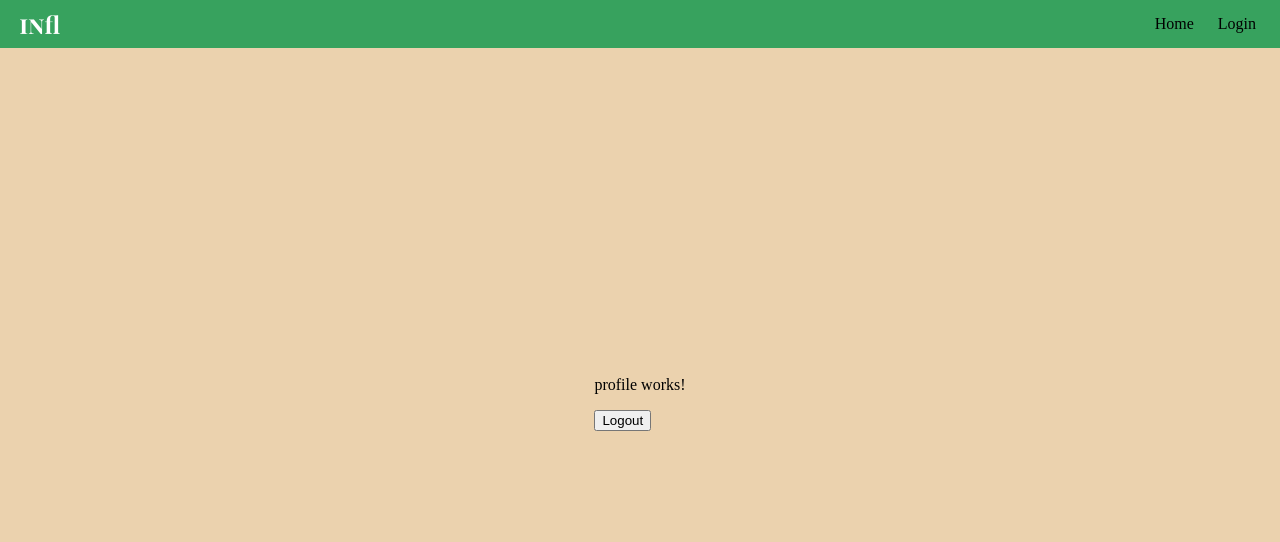
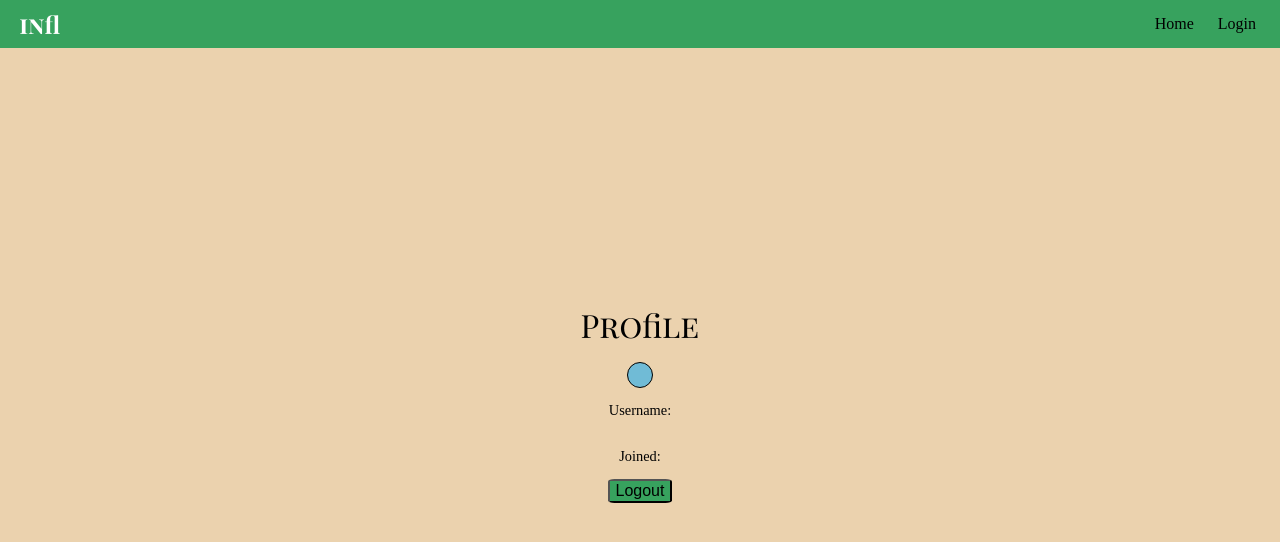
Before and after one commit to GarudaZ/infinite-library-fe, an Angular app: page /profile in a window 1280 px wide. Shown: the top 542 px of the page. Built offline with nearby package versions, Linux system fonts and the light colour scheme.

Commit message:
adds styling to profile

```diff
--- a/src/app/profile/profile.component.html
+++ b/src/app/profile/profile.component.html
@@ -1,4 +1,10 @@
-<p>profile works!</p>
-<div>
+<div class="profile">
+  <h2>Profile</h2>
+  <div class="profile-avatar">
+    {{ userInitials }}
+  </div>
+  <p>Username: {{ user?.username }}</p>
+  <p>Joined: {{ user?.created_at }}</p>
+
   <button type="button" (click)="logout()">Logout</button>
 </div>
--- a/src/app/profile/profile.component.ts
+++ b/src/app/profile/profile.component.ts
@@ -1,7 +1,8 @@
 import { Component } from '@angular/core';
 import { AuthService } from '../services/auth.service';
-import { UserService } from '../services/user.service';
+import { UserService, User } from '../services/user.service';
 import { Router } from '@angular/router';
+
 @Component({
   selector: 'app-profile',
   standalone: true,
@@ -10,6 +11,9 @@ import { Router } from '@angular/router';
   styleUrl: './profile.component.scss',
 })
 export class ProfileComponent {
+  user: User | null = null;
+  userInitials: string | undefined = '';
+
   constructor(
     private userService: UserService,
     private authService: AuthService,
@@ -21,4 +25,10 @@ export class ProfileComponent {
     this.userService.removeUser();
     this.router.navigateByUrl('/login');
   }
+  ngOnInit(): void {
+    this.userService.user$.subscribe((user) => {
+      this.user = user;
+      this.userInitials = user?.username.slice(0, 2).toUpperCase();
+    });
+  }
 }
--- a/src/styles.scss
+++ b/src/styles.scss
@@ -11,6 +11,9 @@ $base-colour: black;
 
 body {
   margin: 0;
+}
+p {
+  font-size: 1.8vh;
 }
 h1 {
   font: 100% $heading-font;
@@ -121,3 +124,24 @@ input {
   background-color: $tertiary-colour;
   padding: 0.4vh;
 }
+.profile {
+  display: flex;
+  flex-direction: column;
+  align-items: center;
+  justify-content: left;
+}
+.profile-avatar {
+  @extend .avatar;
+  padding: 1.5vh;
+  font-size: 4vh;
+}
+button {
+  color: black;
+  background-color: $secondary-colour;
+  border-radius: 10%;
+  font-size: 2vh;
+}
+button:hover {
+  color: white;
+  background-color: $tertiary-colour;
+}
```
